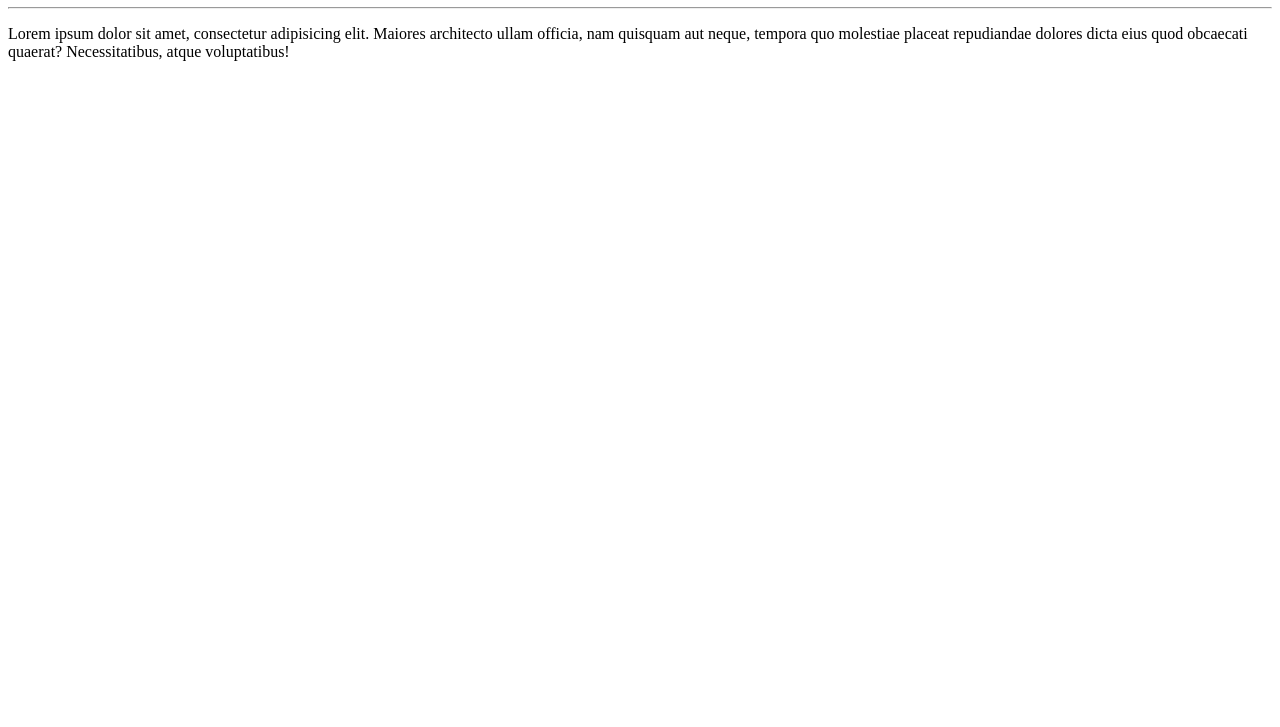
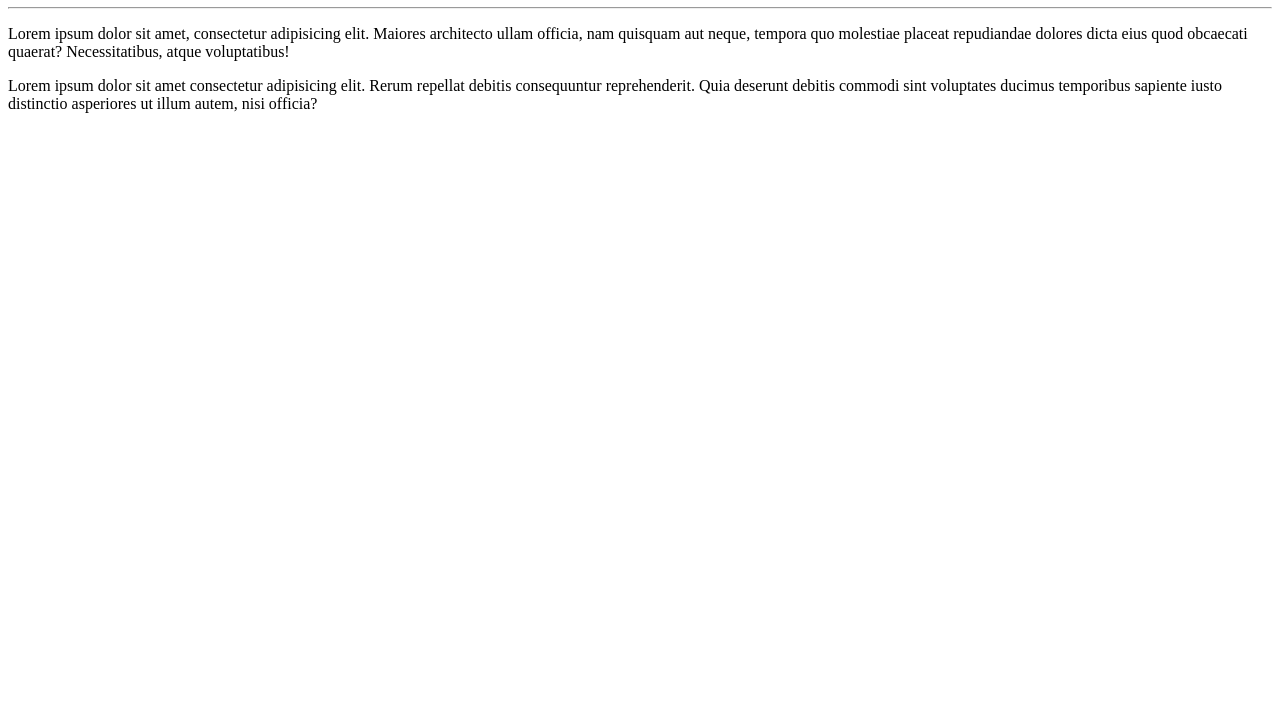
Before and after one commit to maquinistazero/OlaMundo, a plain HTML site: page site-exemplo/index.html in a window 1280 px wide. Shown: the part 73-800 px from the top of the page. Drawn offline with Linux system fonts and the light colour scheme.

Commit message:
Adicionei um paragrafo

```diff
--- a/site-exemplo/index.html
+++ b/site-exemplo/index.html
@@ -10,5 +10,7 @@
     <h1>Olá, Mundo!</h1>
     <hr>
     <p>Lorem ipsum dolor sit amet, consectetur adipisicing elit. Maiores architecto ullam officia, nam quisquam aut neque, tempora quo molestiae placeat repudiandae dolores dicta eius quod obcaecati quaerat? Necessitatibus, atque voluptatibus!</p>
+
+    <p>Lorem ipsum dolor sit amet consectetur adipisicing elit. Rerum repellat debitis consequuntur reprehenderit. Quia deserunt debitis commodi sint voluptates ducimus temporibus sapiente iusto distinctio asperiores ut illum autem, nisi officia?</p>
 </body>
 </html>
```
